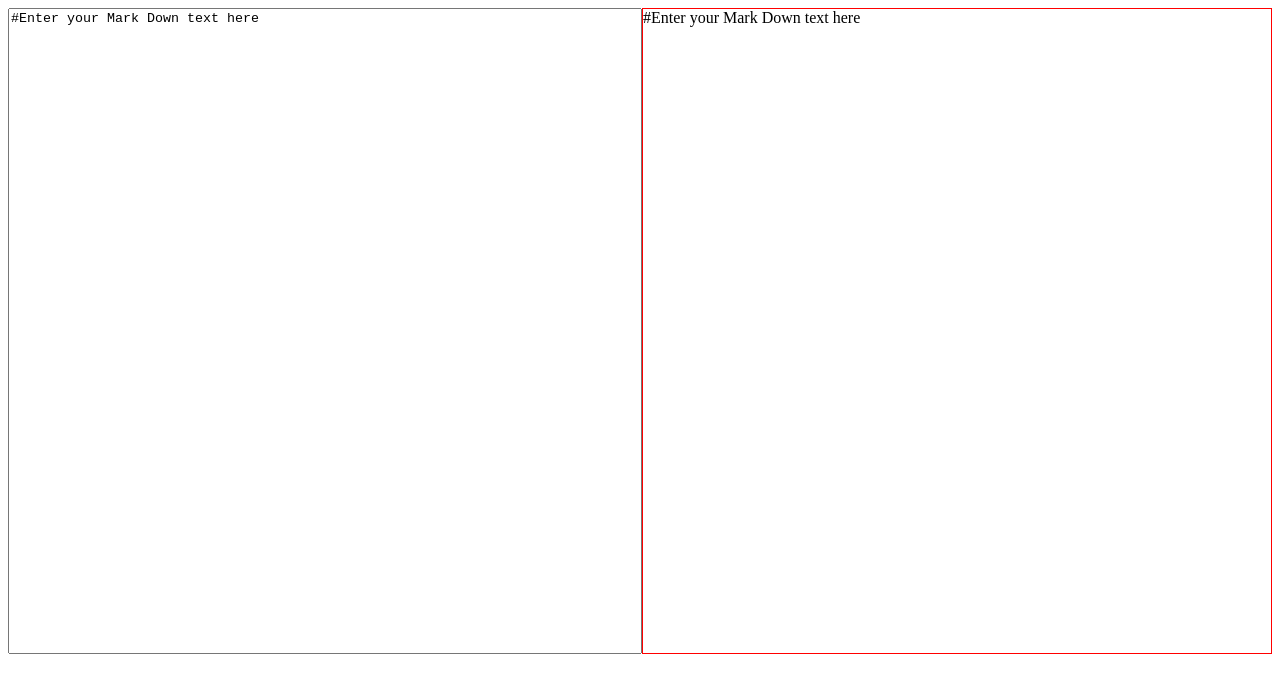
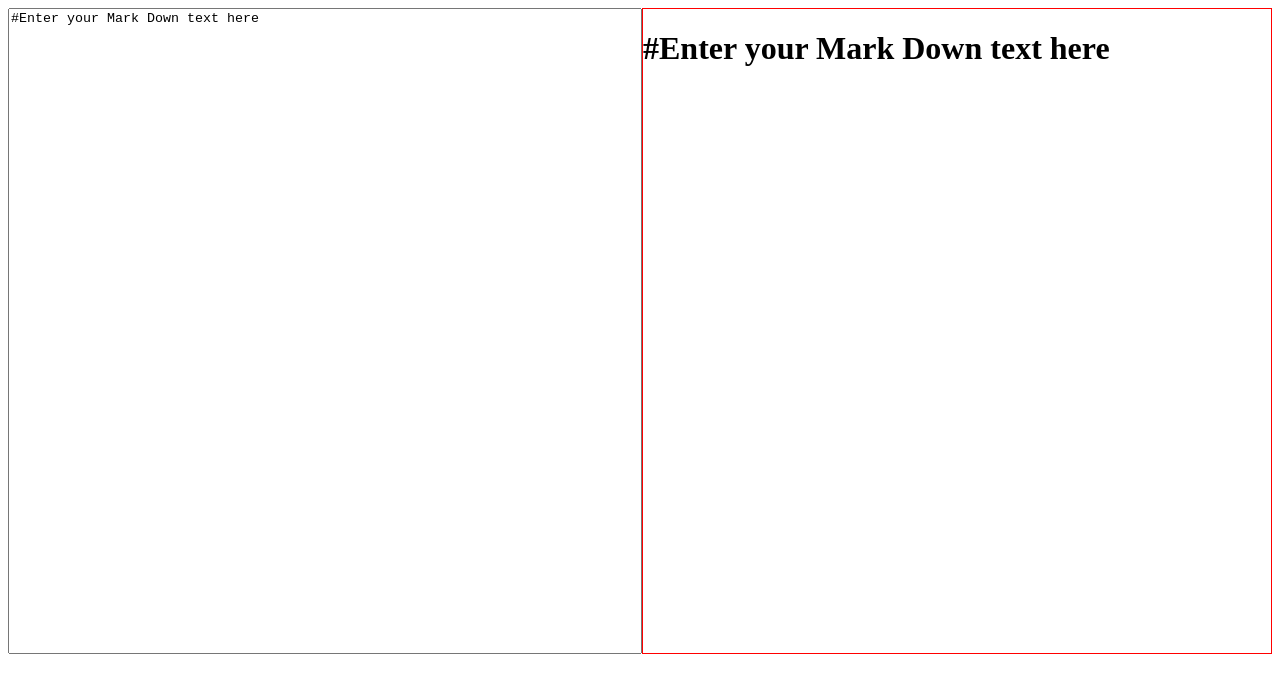
Before and after one commit to acciojob/markdown-CodeshShubh, a React app: page / in a window 1280 px wide. Shown: the top 692 px of the page. Built offline with nearby package versions, Linux system fonts and the light colour scheme.

Commit message:
normalPreview3

```diff
--- a/src/components/MarkdownEditor.js
+++ b/src/components/MarkdownEditor.js
@@ -1,13 +1,13 @@
 import React, { useEffect, useState } from 'react'
 
 const MarkdownEditor = ({markdownInput}) => {
-    const [input, setinput] = useState()
+    const [input, setinput] = useState('')
     useEffect(()=>{
        setinput(markdownInput)
-    })
+    },[markdownInput])
   return (
     <div style={{border:'1px solid red', width:'50%'}} className='preview'>
-        {input}
+        <h1>{input}</h1>
     </div>
   )
 }
```
